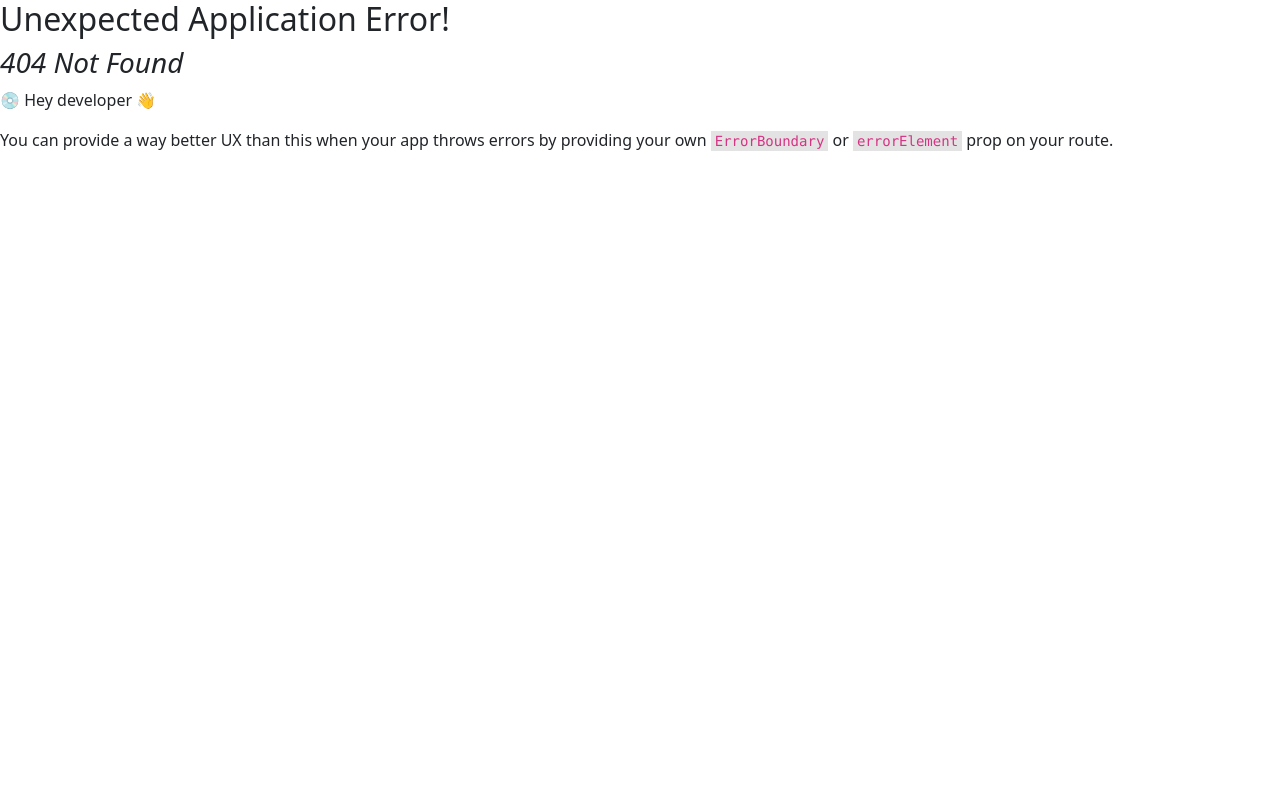
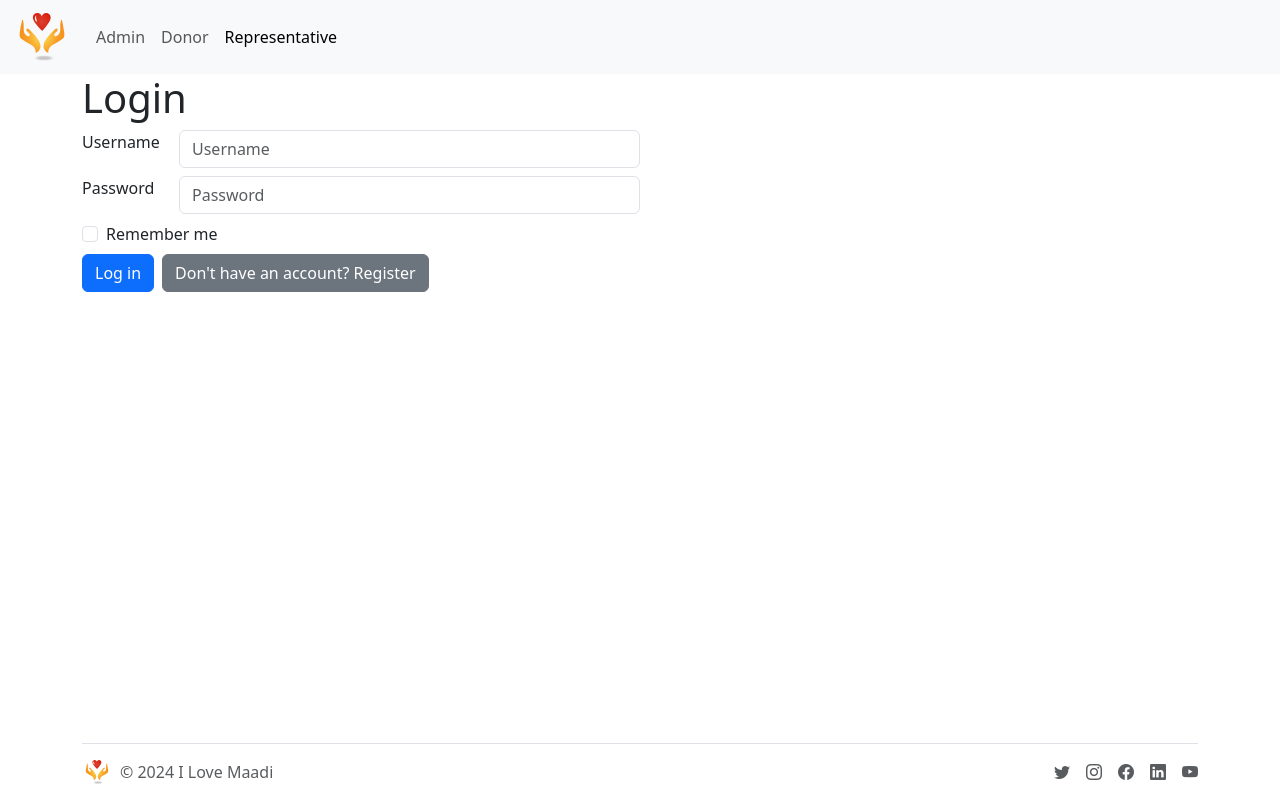
Before and after one commit to Karim-Yassin-Projects/SEProject, a React (Vite) app: page /representative/login in a window 1280 px wide. Before the commit this address had no page. Built offline with nearby package versions, Linux system fonts and the light colour scheme.

Commit message:
fixed representative routes

```diff
--- a/src/common/NavBar.tsx
+++ b/src/common/NavBar.tsx
@@ -21,7 +21,7 @@
                           <NavLink className="nav-link" to="/donor">Donor</NavLink>
                       </li>
                       <li className="nav-item">
-                          <NavLink className="nav-link" to="/representativelogin">Representative</NavLink>
+                          <NavLink className="nav-link" to="/representative/login">Representative</NavLink>
                       </li>
                   </ul>
               </div>
--- a/src/representative/Home.tsx
+++ b/src/representative/Home.tsx
@@ -4,14 +4,14 @@
 function Home(){
     const navigate = useNavigate();
     const handleDropOff = () => {
-        navigate('/scheduledropoff');
+        navigate('/representative/schedule-drop-off');
     }
     const handlePost = () => {
-        navigate('/donationpost');
+        navigate('/representative/donation-post');
     }
 
     const handleView = () => {
-        navigate('/donationposts');
+        navigate('/representative/donation-posts');
     }
     return <>
         <h1 className="text-center">Organization Representative home</h1>
--- /dev/null
+++ b/src/representative/Layout.tsx
@@ -0,0 +1,7 @@
+import {Outlet} from "react-router-dom";
+
+function Layout(){
+    return <Outlet/>
+}
+
+export default Layout;
--- a/src/representative/Login.tsx
+++ b/src/representative/Login.tsx
@@ -15,10 +15,10 @@
             setBadLogin(true);
             return;
         }
-        navigate('/representativehome')
+        navigate('/representative')
     }, [setBadLogin, navigate]);
 
-    const handleRegistration = useCallback(() => navigate('/representativeregister'), [navigate]);
+    const handleRegistration = useCallback(() => navigate('/representative/register'), [navigate]);
 
     return (
         <Formik initialValues={initialValues} onSubmit={handleSubmit} validationSchema={loginSchema}>
--- a/src/representative/Register.tsx
+++ b/src/representative/Register.tsx
@@ -168,9 +168,9 @@
     };
 
     const handleSubmit = useCallback(() => {
-        navigate('/representativehome');
+        navigate('/representative');
     }, [navigate]);
-    const handleLogin = useCallback(() => navigate('/representativelogin'), [navigate]);
+    const handleLogin = useCallback(() => navigate('/representative/login'), [navigate]);
 
     return (
         <Formik initialValues={initialValues} onSubmit={handleSubmit} validationSchema={registerSchema} innerRef={formikRef}>
--- a/src/representative/Schedule.tsx
+++ b/src/representative/Schedule.tsx
@@ -40,7 +40,7 @@
                 </div>
             ) : (
                 <div className="alert alert-info">Donation Drop-Off scheduled successfully. {selectedTime}
-                <Link to = "/representativehome" className = "link-blue">Back to Home</Link>
+                <Link to = "/representative" className = "link-blue">Back to Home</Link>
                 </div>
             )}
         </div>
--- a/src/representative/UpdatePost.tsx
+++ b/src/representative/UpdatePost.tsx
@@ -10,9 +10,7 @@
     }
 
     const postIdNum = parseInt(postId);
-    if (!postIdNum) {
-        return <div>Missing post Id</div>
-    }
+
 
     const post = donors.find(p => p.postId === postIdNum);
     if (!post) {
@@ -22,7 +20,9 @@
     const [fulfilled, setFulfilled] = useState(post.postStatus === 'Fulfilled');
     const [details, setDetails] = useState(post.details ?? '');
     const [isUpdated, setIsUpdated] = useState(false);
-
+    if (!postIdNum) {
+        return <div>Missing post Id</div>
+    }
     const handleTitleChange = (event: { target: { value: React.SetStateAction<string>; }; }) => {
         setTitle(event.target.value);
     };
@@ -63,7 +63,7 @@
                 </form>
             ) : (
                 <div className="alert alert-info">Post Updated Successfully.  {title}
-                    <Link to="/representativehome" className="link-blue">Back to Home</Link>
+                    <Link to="/representative" className="link-blue">Back to Home</Link>
                 </div>
             )}
         </div>
```
Also changed, not shown: src/main.tsx (+8 -20 lines), src/representative/routes.tsx (added, +23 -0 lines).
